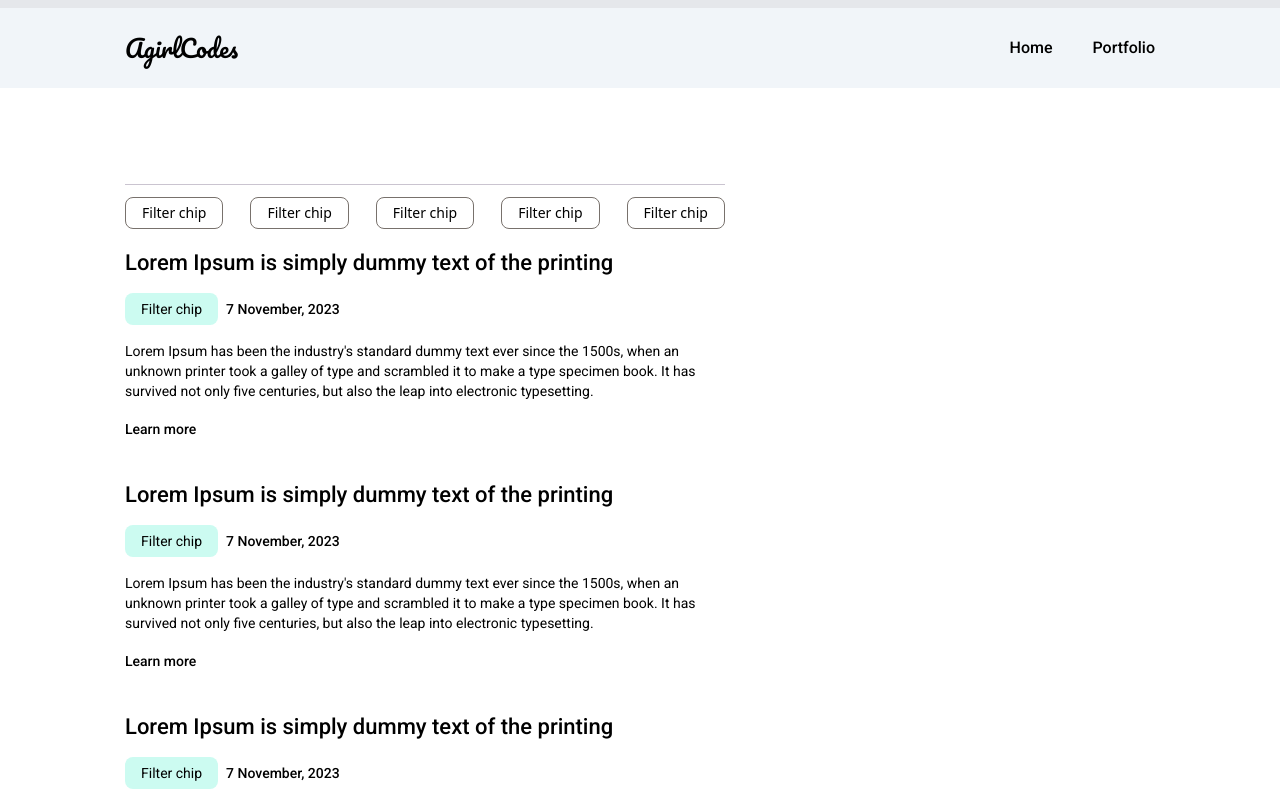
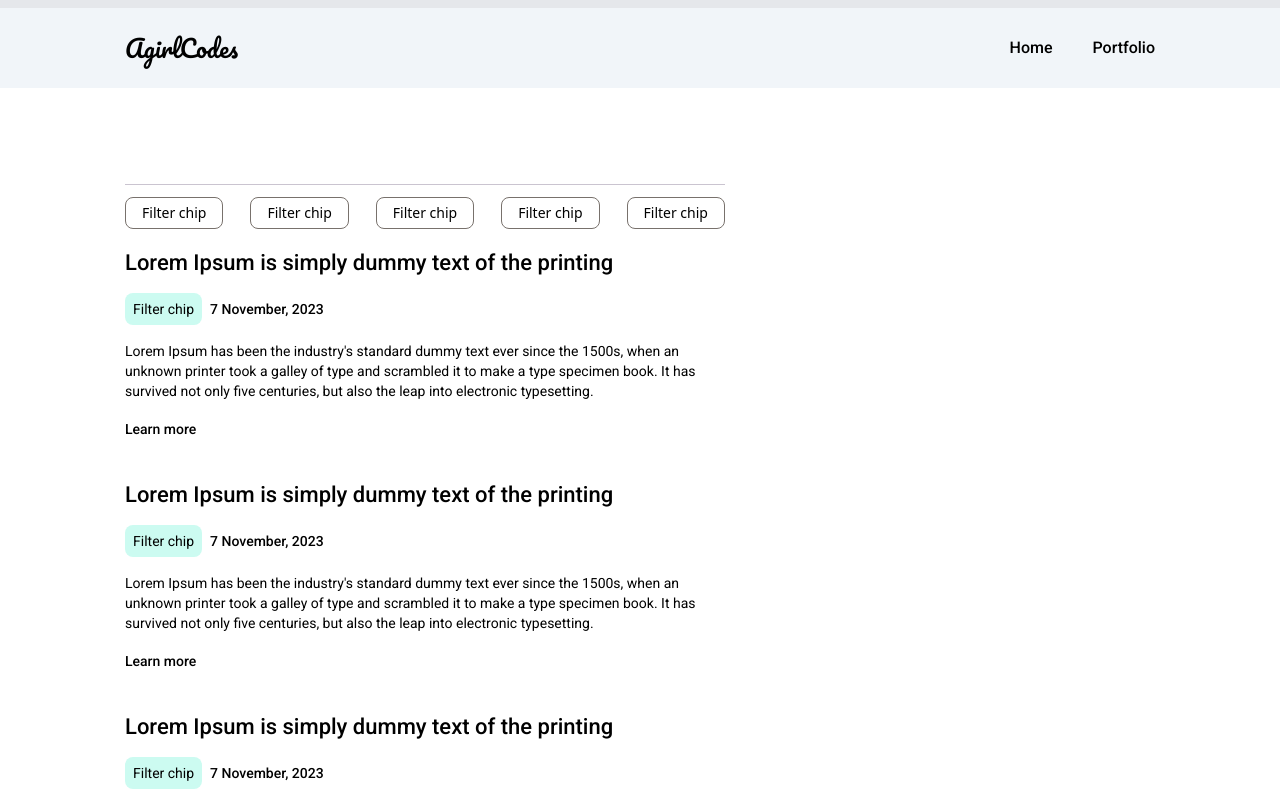
Before and after one commit to Kellswork/agirlcodes.dev, a Next.js app: page / in a window 1280 px wide. Shown: the top 800 px of the page. Built offline with nearby package versions, Linux system fonts and the light colour scheme.

Commit message:
reduce filter hip padding

```diff
--- a/components/molecules/button.tsx
+++ b/components/molecules/button.tsx
@@ -17,7 +17,7 @@ export const FilterChipSelected = () => (
 
 export const FilterChipFilled = () => (
   <div className="inline-flex justify-center items-center bg-teal-100 rounded-lg h-8">
-    <span className="text-sm px-4">Filter chip</span>
+    <span className="text-sm px-2">Filter chip</span>
   </div>
 );
 
```
